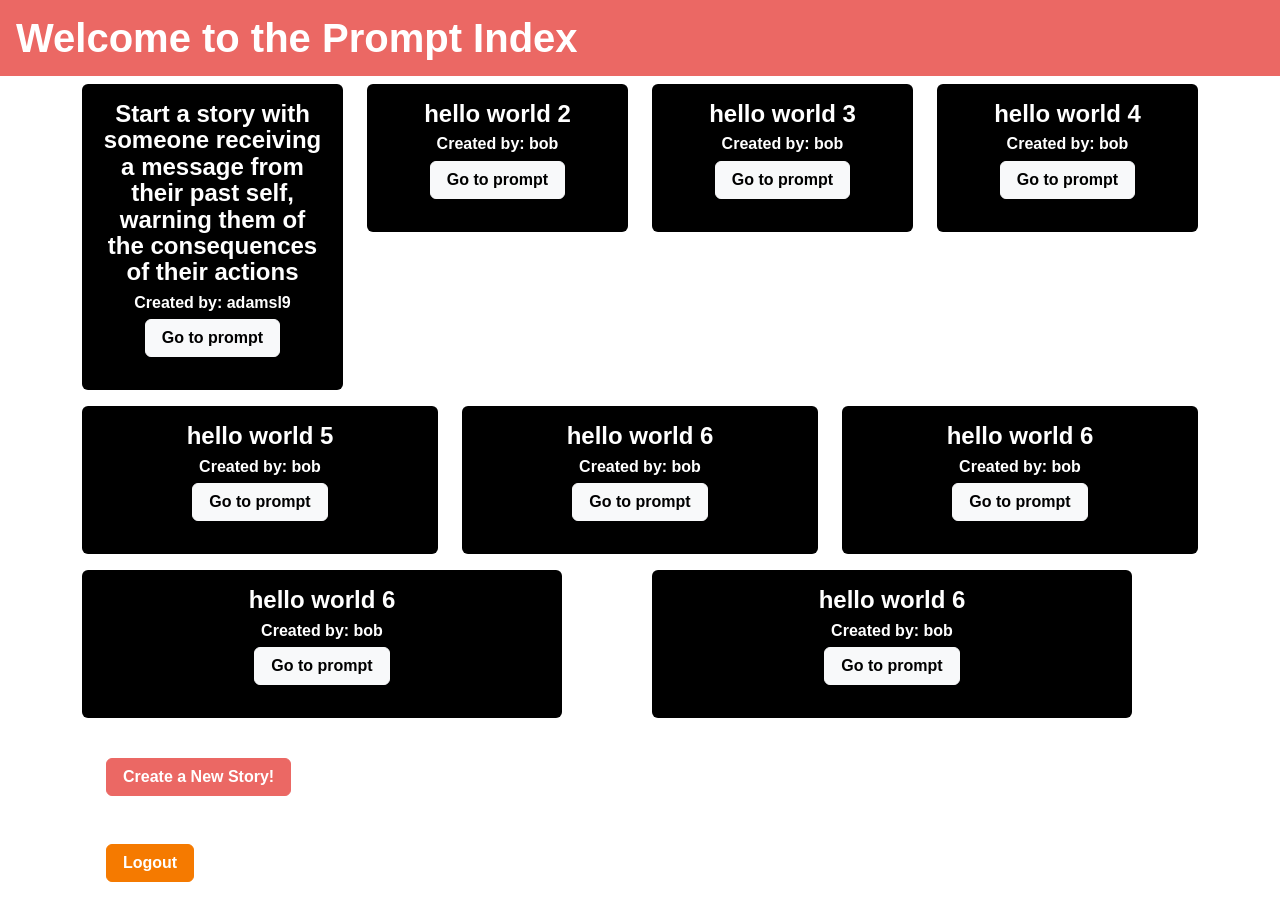
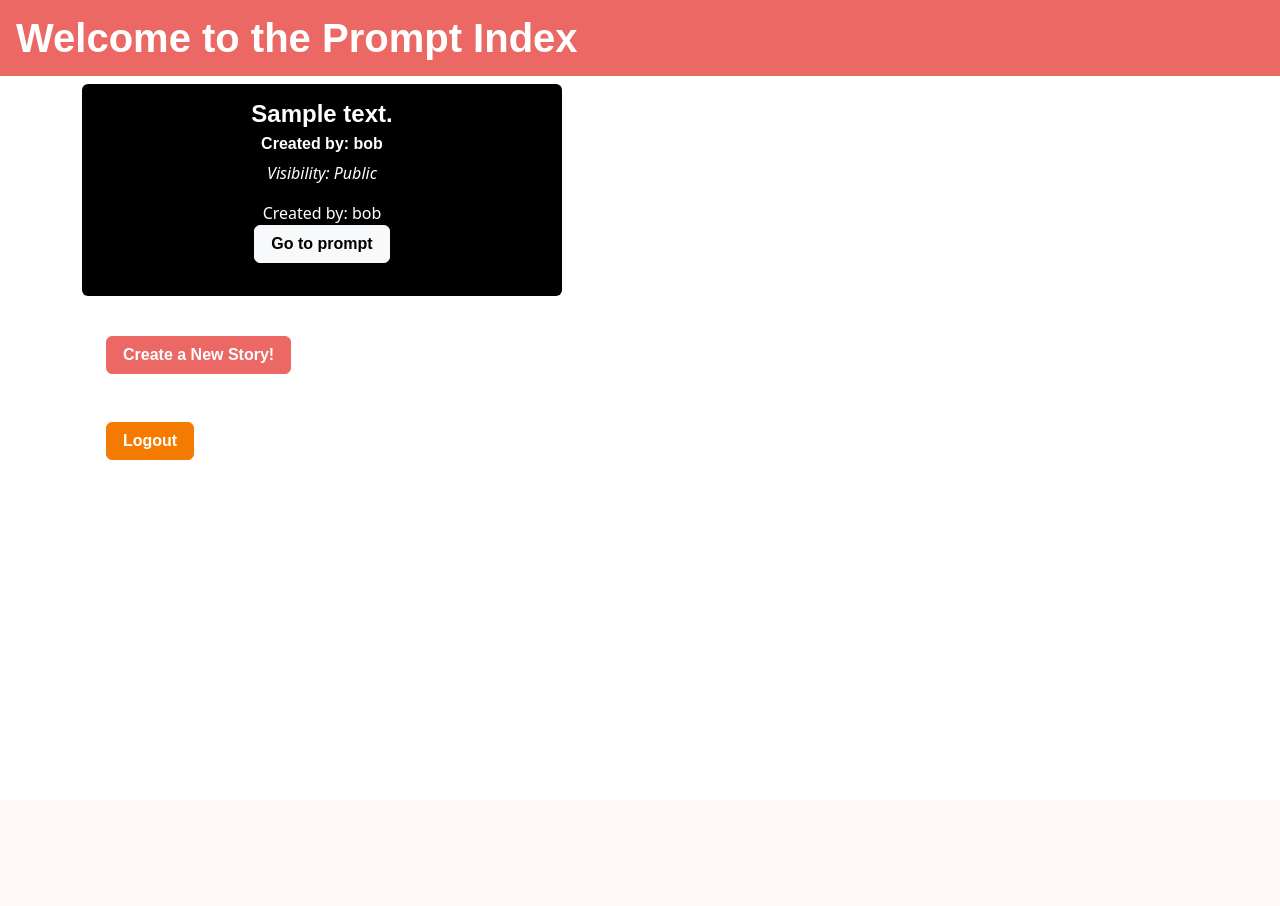
Before and after one commit to sarahogden2017/ASE230_Final, a PHP site: page /post/index.php in a window 1280 px wide. After the commit the page ends 460 px from the top, so only its background shows below. Run offline with PHP 8.4, Linux system fonts and the light colour scheme; a user stored in the database is signed in; data comes from the database, SQL or seed files in the repository; tables that the repository leaves empty hold one stand-in row (values such as "Sample post"); some libraries are stand-ins or nearby versions; some web fonts are replaced.

Commit message:
display entities from db

```diff
--- a/post/index.php
+++ b/post/index.php
@@ -1,18 +1,46 @@
 <?php
   session_start();
+  // connect to db
+
   function get_entity() {
-    $jsonString = file_get_contents('./posts.json');
-    $entity_array = json_decode($jsonString, true);
+    // connect to db
+    require_once('../login_scripts/db.php');
+
+    // make sql command
+    if ($_SESSION['username'] == "guest" || $_SESSION['username'] == '') {
+      $sql = "SELECT wp.*, u.username FROM writing_prompts wp
+              LEFT JOIN users u ON wp.user_id = u.user_id
+              WHERE visibility = 1";
+      $stmt = $db->prepare($sql);
+      $stmt->execute();
+  } elseif ($_SESSION['is_admin'] != 1) {
+      $sql = "SELECT wp.*, u.username FROM writing_prompts wp
+              LEFT JOIN users u ON wp.user_id = u.user_id
+              WHERE visibility = 1 OR (visibility = 0 AND wp.user_id = :user_id)";
+      $stmt = $db->prepare($sql);
+      $stmt->execute([':user_id' => $_SESSION['user_id']]);
+  } else {
+      $sql = "SELECT wp.*, u.username FROM writing_prompts wp
+              LEFT JOIN users u ON wp.user_id = u.user_id";
+      $stmt = $db->prepare($sql);
+      $stmt->execute();
+    }
+    $entity_array = $stmt->fetchAll();
     return $entity_array;
   }
+
   function display_entity($entity_array) {
       for($i=0;$i<count($entity_array);$i++) { ?>
         <div class="col">
           <div class="card text-white bg-dark mb-3" style="max-width:30rem;">
             <div class="card-body">
-				    <h4 class="card-title"><?=$entity_array[$i]['prompt'] ?></h4>
-				    <h6 class="card-text">Created by: <?=$entity_array[$i]['author'] ?></h6>
-				    <p><a href="detail.php?post_id=<?= $i ?>" class="btn btn-light">Go to prompt</a></p>
+              <h4 class="card-title"><?= htmlspecialchars($entity_array[$i]['prompt_text']) ?></h4>
+              <h6 class="card-text">Created by: <?= htmlspecialchars($entity_array[$i]['username']) ?></h6>
+              <?php if ($_SESSION['username'] != "guest" || $_SESSION['username'] != ''){ ?>
+                <em><p>Visibility: <?= $entity_array[$i]['visibility'] == 1 ? 'Public' : 'Private' ?></p></em>
+              <?php } ?>
+              <h8 class="card-text">Created by: <?= htmlspecialchars($entity_array[$i]['username']) ?></h6>
+              <p><a href="detail.php?post_id=<?= $entity_array[$i]['prompt_id'] ?>" class="btn btn-light">Go to prompt</a></p>
             </div>
           </div>
         </div>
@@ -20,7 +48,8 @@ function display_entity($entity_array) {
         echo "</div><div class='row'>";
       }
     }
-} ?>
+  }
+?>
 
 <!DOCTYPE html>
 <html lang="en">
```
Lines whose indentation alone changed are shown as unchanged.
